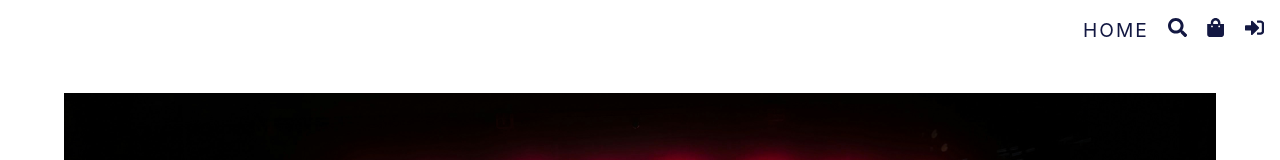
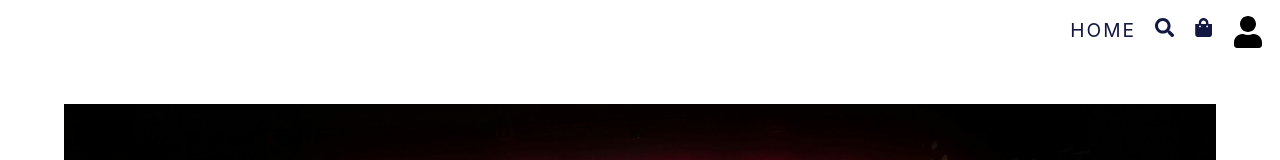
Before and after one commit to Shubz224/MarketPlace, a React (Vite) app in the folder ecommerce-frontend/: page / in a window 1280 px wide. Shown: the top 160 px of the page. Built offline with nearby package versions, Linux system fonts and the light colour scheme.

Commit message:
Added temporary user

```diff
--- a/ecommerce-frontend/src/Components/header.tsx
+++ b/ecommerce-frontend/src/Components/header.tsx
@@ -3,7 +3,7 @@ import { Link } from "react-router-dom"
 import { FaSearch, FaShoppingBag, FaSignInAlt, FaSignOutAlt, FaUser } from "react-icons/fa"
 import { useState } from "react";
 
-const user = { _id: "", role: "" };
+const user = { _id: "1223", role: "" };
 
 const Header = () => {
 
```
